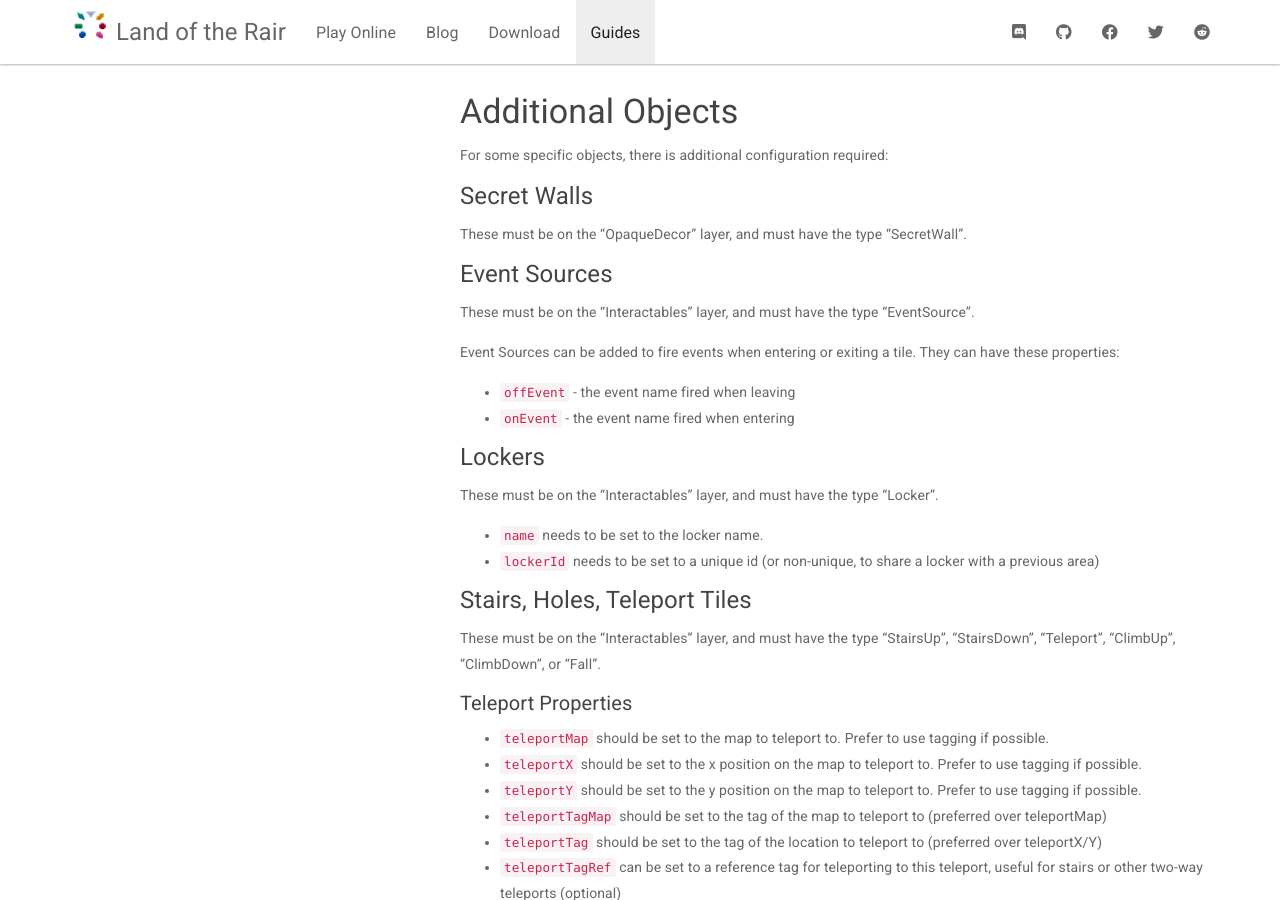
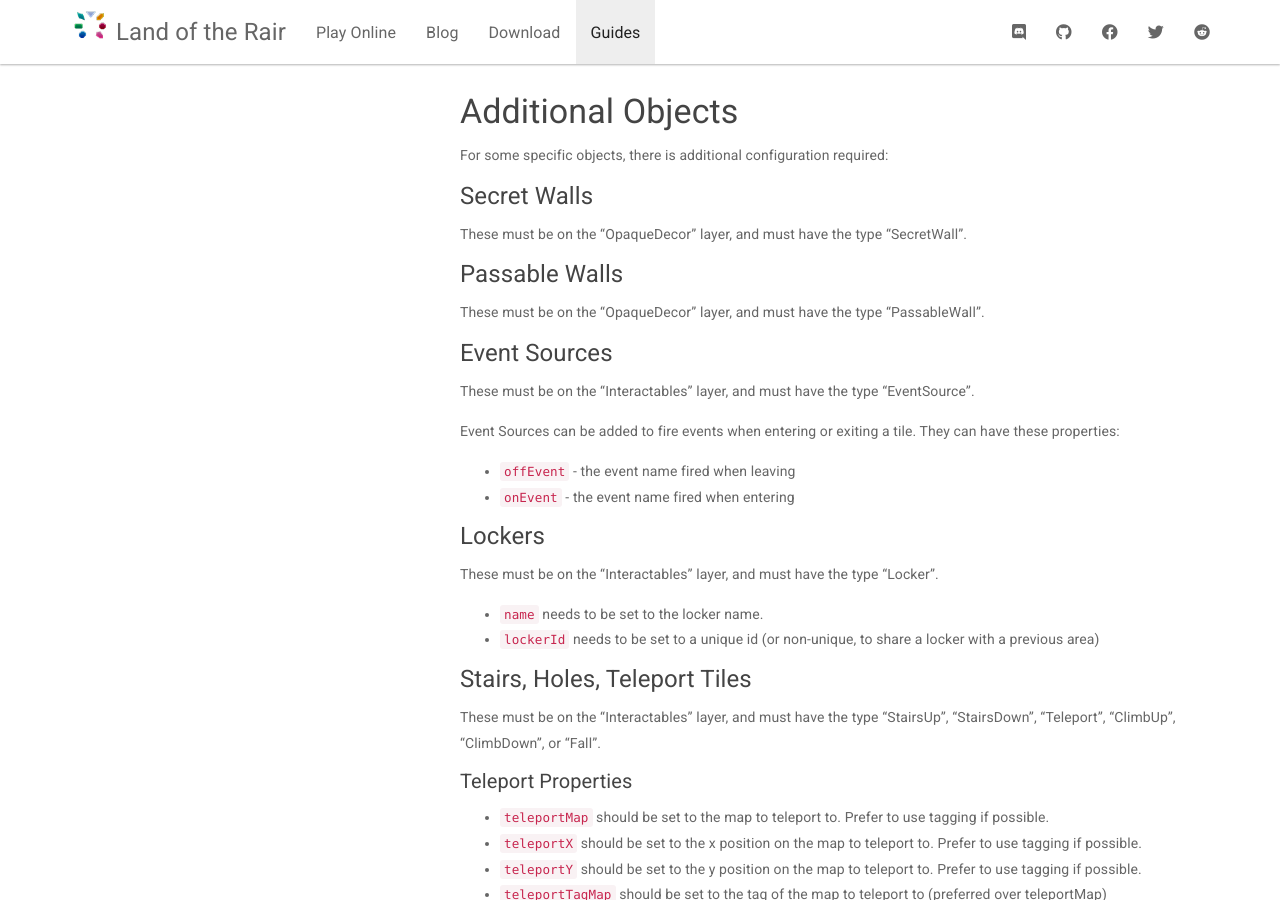
Before and after one commit to LandOfTheRair/landoftherair.github.io, a Jekyll site: the page built from _docs/creators/map-making.md, in a window 1280 px wide and 900 px high, scrolled down 2399 px. Built offline with Jekyll 4.4.1, drawn with Linux system fonts in a browser that asks for light colours; nearby versions of some CDN libraries.

Commit message:
Update map-making.md

```diff
--- a/_docs/creators/map-making.md
+++ b/_docs/creators/map-making.md
@@ -105,6 +105,10 @@ For some specific objects, there is additional configuration required:
 #### Secret Walls
 
 These must be on the "OpaqueDecor" layer, and must have the type "SecretWall".
+
+#### Passable Walls
+
+These must be on the "OpaqueDecor" layer, and must have the type "PassableWall".
 
 #### Event Sources
 
```
